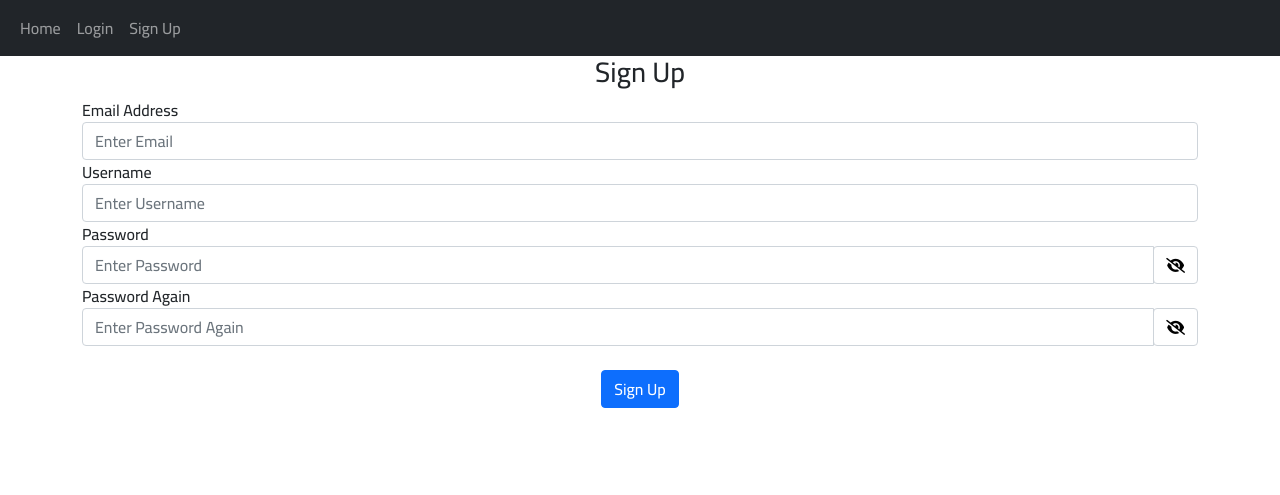
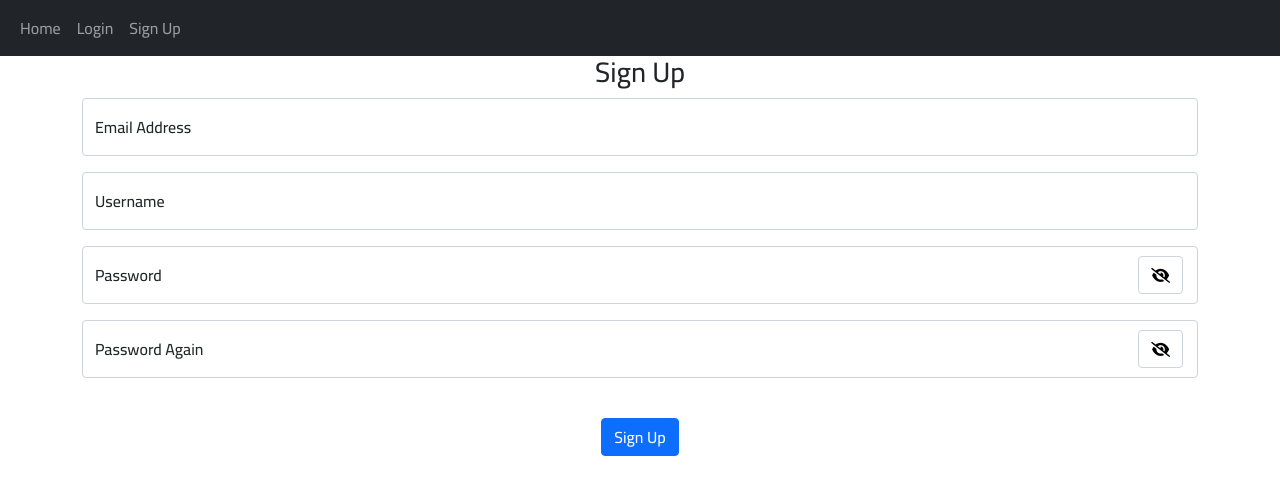
Before and after one commit to mohabmohamed44/Advanced_Flask_Blog_Web_Application, a Flask app: page /sign-up in a window 1280 px wide. Shown: the top 495 px of the page. Run offline with Flask 3, Linux system fonts and the light colour scheme; some libraries are stand-ins or nearby versions.

Commit message:
Final Commit

```diff
--- a/website/static/css/styles.css
+++ b/website/static/css/styles.css
@@ -14,16 +14,13 @@ i {
 }
 
 
-.fa-thumps-up  {
-    margin-right: 10px;
+.user_name_post {
+    text-decoration: none;
+    cursor: pointer;
+    font-size: 20px;
 }
-
-.fa-thumps-up{
-    margin-right: 10px;
-}
-
-
 
 .btn-outline-secondary {
     border-color: #ced4da;
+    margin-right: 15px;
 }
--- a/website/templates/posts_div.html
+++ b/website/templates/posts_div.html
@@ -5,15 +5,15 @@
   {% for post in posts %}
   <div class="card border-dark">
     <div class="card-header d-flex justify-content-between align-items-center">
-      <a href="/posts/{{post.user.username}}">{{post.user.username}}</a>
-      <div>
+      <a class="user_name_post" href="/posts/{{post.user.username}}">{{post.user.username}}</a>
+      <div class="like-btn">
         <span id="likes-count-{{post.id}}"> {{ post.likes|length }}</span>
         {% if user.id in post.likes|map(attribute="author")|list %}
         <script type="text/javascript">
           var postId = "{{post.id}}";
         </script>
         <i
-          class="fas fa-thumbs-up"
+          class="fas fa-thumbs-up like_btn"
           id="like-button-{{post.id}}"
           onclick="like(postId)"
         ></i>
--- a/website/templates/signup.html
+++ b/website/templates/signup.html
@@ -1,66 +1,33 @@
-{% extends "base.html" %} {% block title %}Sign Up{% endblock %} {% block
-content %}
+{% extends "base.html" %}
+{% block title %}Sign Up{% endblock %}
+{% block content %}
 <form method="POST">
     <h3 align="center">Sign Up</h3>
-  <div class="form-group">
+    <div class="form-floating mb-3">
+        <input type="text" id="email" name="email" class="form-control" placeholder="name@example.com" />
         <label for="email">Email Address</label>
-    <input
-      type="text"
-      id="email"
-      name="email"
-      class="form-control"
-      placeholder="Enter Email"
-    />
+    </div>
+    <div class="form-floating mb-3">
+        <input type="text" id="username" name="username" class="form-control" placeholder="Username" />
         <label for="username">Username</label>
-    <input
-      type="text"
-      id="username"
-      name="username"
-      class="form-control"
-      placeholder="Enter Username"
-    />
+    </div>
+    <div class="form-floating mb-3 position-relative">
+        <input type="password" id="password1" name="password1" class="form-control" placeholder="Password" />
         <label for="password1">Password</label>
-    <div class="input-group">
-      <input
-        type="password"
-        id="password1"
-        name="password1"
-        class="form-control"
-        placeholder="Enter Password"
-      />
-      <div class="input-group-append">
-        <button
-          id="togglePassword1"
-          class="btn btn-outline-secondary"
-          type="button"
-        >
+        <button id="togglePassword1" class="btn btn-outline-secondary position-absolute top-50 end-0 translate-middle-y" type="button">
             <i id="eyeIcon1" class="fas fa-eye-slash"></i>
         </button>
     </div>
-    </div>
+    <div class="form-floating mb-3 position-relative">
+        <input type="password" id="password2" name="password2" class="form-control" placeholder="Password Again" />
         <label for="password2">Password Again</label>
-    <div class="input-group">
-      <input
-        type="password"
-        id="password2"
-        name="password2"
-        class="form-control"
-        placeholder="Enter Password Again"
-      />
-      <div class="input-group-append">
-        <button
-          id="togglePassword2"
-          class="btn btn-outline-secondary"
-          type="button"
-        >
+        <button id="togglePassword2" class="btn btn-outline-secondary position-absolute top-50 end-0 translate-middle-y" type="button">
             <i id="eyeIcon2" class="fas fa-eye-slash"></i>
         </button>
-      </div>
     </div>
     <br />
     <div align="center">
         <button class="btn btn-primary" type="submit">Sign Up</button>
     </div>
-  </div>
 </form>
 {% endblock %}
```
Also changed, not shown: website/templates/login.html (+14 -31 lines), instance/database.db. Lines whose indentation alone changed are shown as unchanged.
